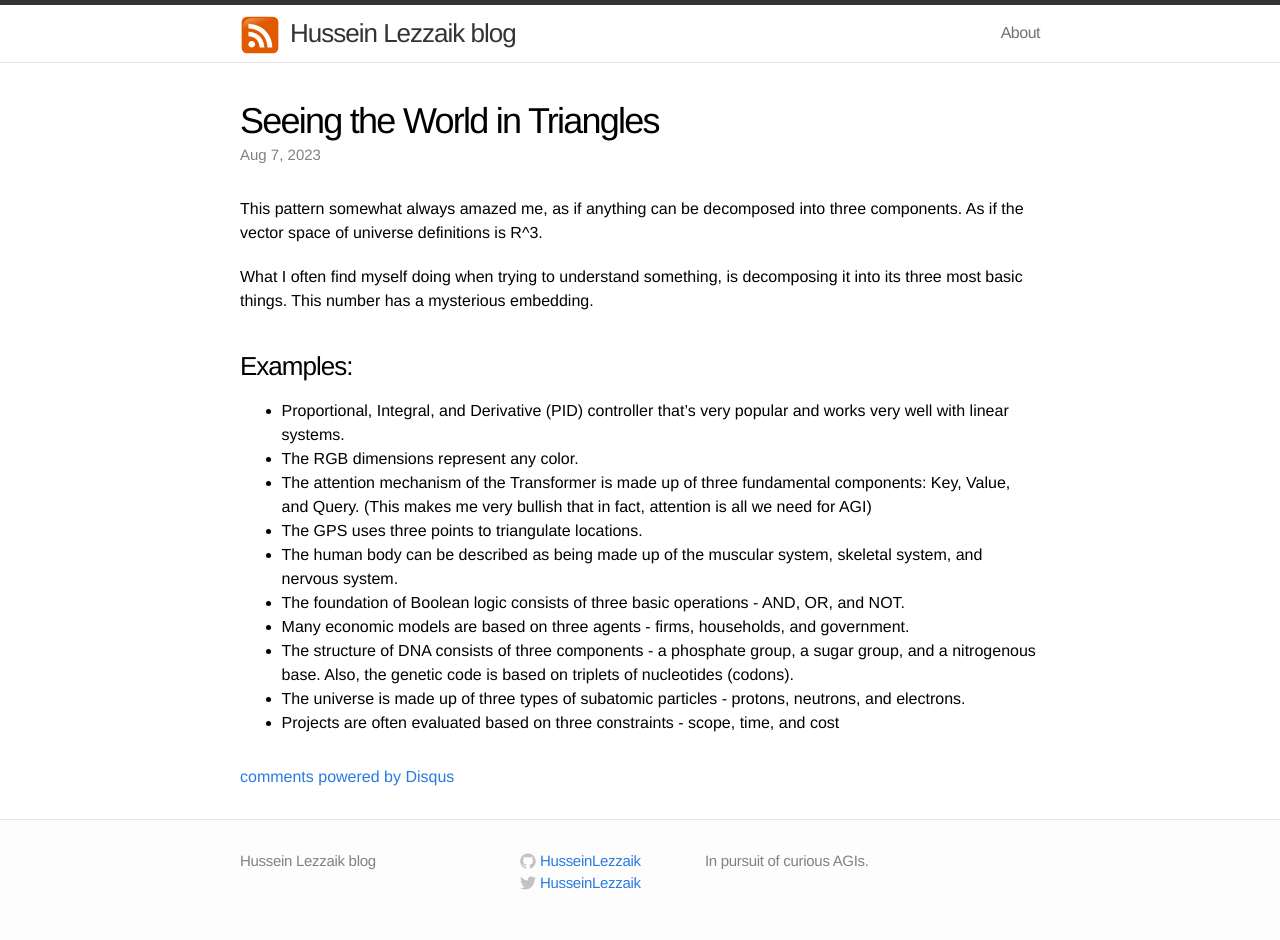
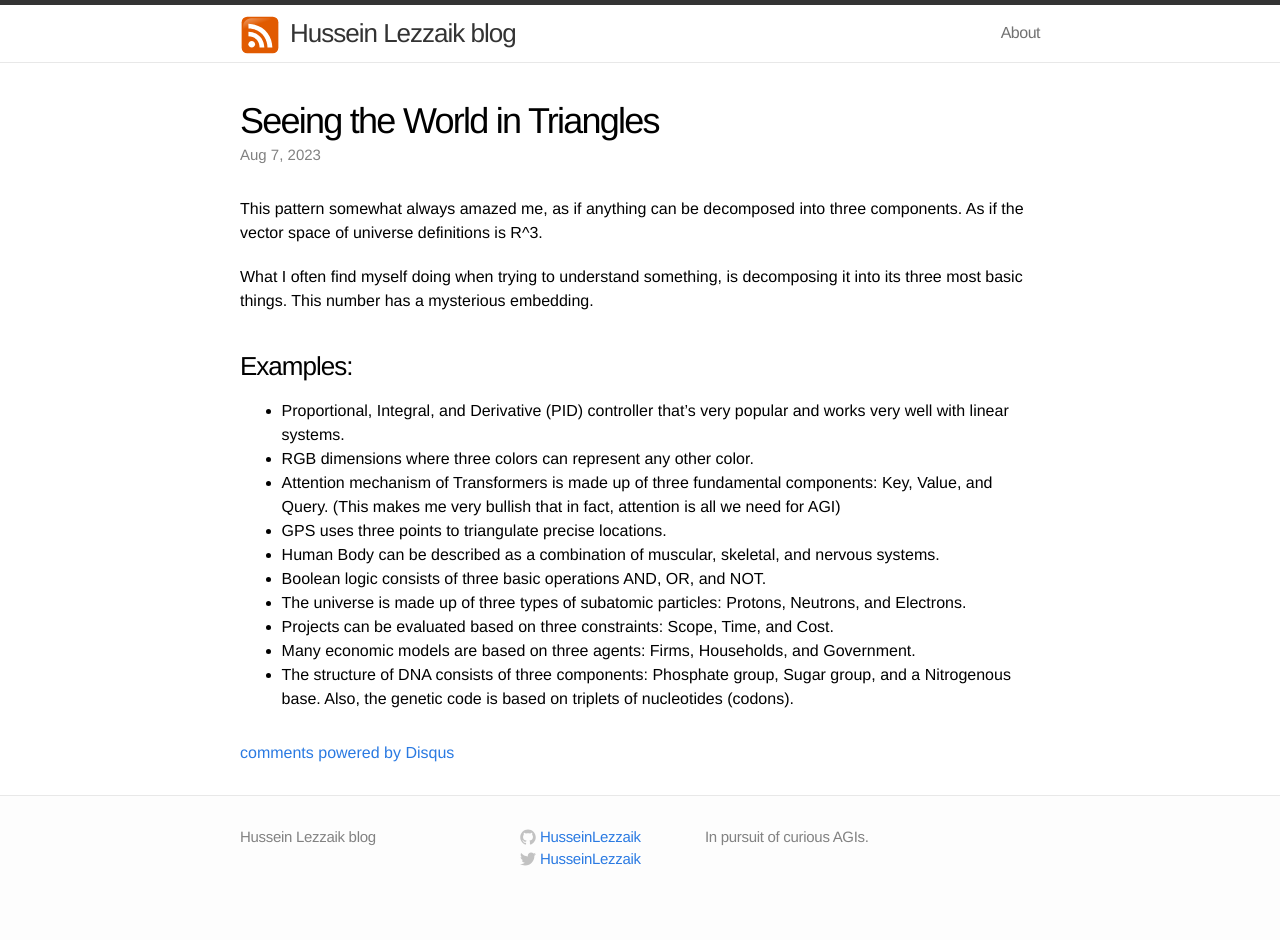
Before and after one commit to HusseinLezzaik/husseinlezzaik.github.io, a Jekyll site: the page built from _posts/2023-08-07-Triplets.md, in a window 1280 px wide. Built offline with Jekyll 4.4.1, drawn with Linux system fonts in a browser that asks for light colours; comment, search, counter and statistics services are not loaded; after the commit the page ends 916 px from its top, so only the background shows below that.

Commit message:
new blog

```diff
--- a/_posts/2023-08-07-Triplets.md
+++ b/_posts/2023-08-07-Triplets.md
@@ -14,12 +14,12 @@ What I often find myself doing when trying to understand something, is decomposi
 ### Examples:
 
 - Proportional, Integral, and Derivative (PID) controller that’s very popular and works very well with linear systems.
-- The RGB dimensions represent any color.
-- The attention mechanism of the Transformer is made up of three fundamental components: Key, Value, and Query. (This makes me very bullish that in fact, attention is all we need for AGI)
-- The GPS uses three points to triangulate locations.
-- The human body can be described as being made up of the muscular system, skeletal system, and nervous system.
-- The foundation of Boolean logic consists of three basic operations - AND, OR, and NOT.
-- Many economic models are based on three agents - firms, households, and government.
-- The structure of DNA consists of three components - a phosphate group, a sugar group, and a nitrogenous base. Also, the genetic code is based on triplets of nucleotides (codons).
-- The universe is made up of three types of subatomic particles - protons, neutrons, and electrons.
-- Projects are often evaluated based on three constraints - scope, time, and cost
+- RGB dimensions where three colors can represent any other color.
+- Attention mechanism of Transformers is made up of three fundamental components: Key, Value, and Query. (This makes me very bullish that in fact, attention is all we need for AGI)
+- GPS uses three points to triangulate precise locations.
+- Human Body can be described as a combination of muscular, skeletal, and nervous systems.
+- Boolean logic consists of three basic operations AND, OR, and NOT.
+- The universe is made up of three types of subatomic particles: Protons, Neutrons, and Electrons.
+- Projects can be evaluated based on three constraints: Scope, Time, and Cost.
+- Many economic models are based on three agents: Firms, Households, and Government.
+- The structure of DNA consists of three components: Phosphate group, Sugar group, and a Nitrogenous base. Also, the genetic code is based on triplets of nucleotides (codons).
```
Also changed, not shown: _posts/2023-07-01-Quotes.md (+4 -0 lines), _posts/2024-02-12-Trillion-Humans.md (+19 -0 lines).
